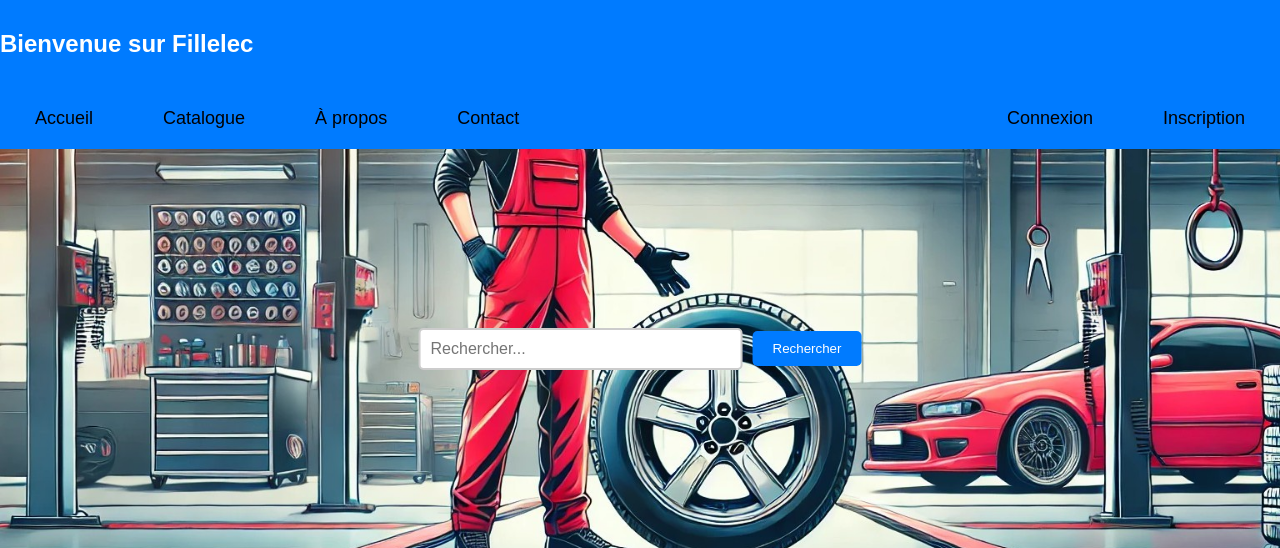
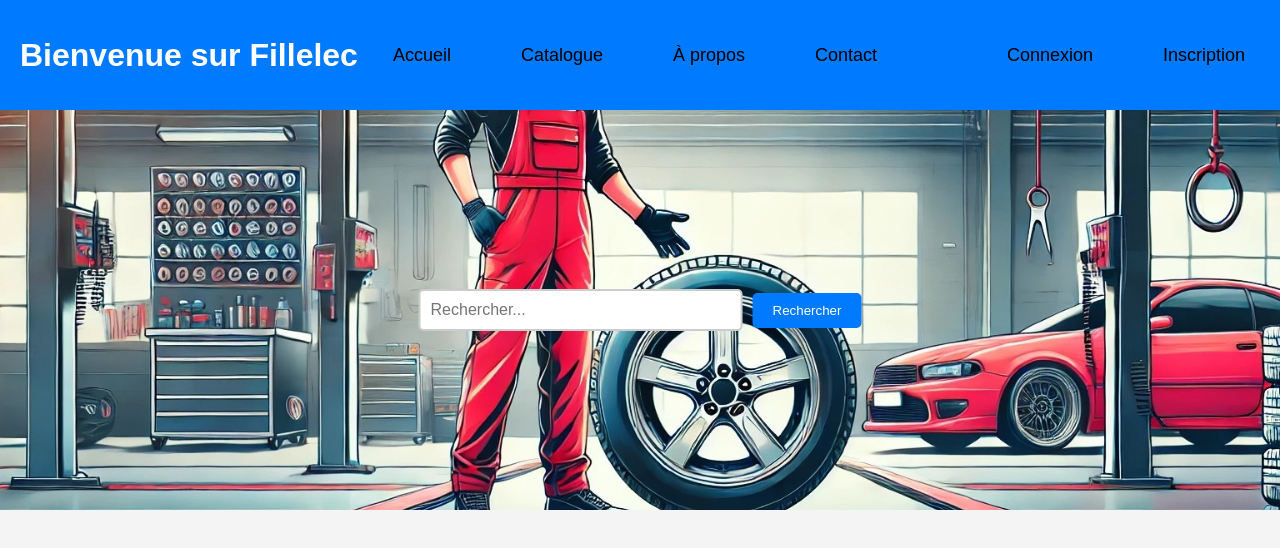
Before and after one commit to virage-auteuil/Filelec3, a PHP site: page / in a window 1280 px wide. Shown: the top 548 px of the page. Run offline with PHP 8.4, Linux system fonts and the light colour scheme.

Commit message:
Nav barre index titre et lien remis a neuf

```diff
--- a/FILELEC/assets/css/Nav_bar_index.css
+++ b/FILELEC/assets/css/Nav_bar_index.css
@@ -7,7 +7,7 @@ body {
 
 /* Style de la barre de navigation */
 nav {
-    background-color: #007BFF; /* Bleu foncé pour le fond de la barre */
+    background-color: #007bff; /* Bleu foncé pour le fond de la barre */
     padding: 10px 0;
     width: 100%;
     display: flex; /* Flexbox pour organiser les éléments */
@@ -24,10 +24,10 @@ nav {
 
 .link-container a {
     text-decoration: none;
-    color: rgb(0, 0, 0); /* Changement : Liens blancs pour plus de contraste */
+    color: rgb(0, 0, 0); /* Changement : Liens noirs pour plus de contraste */
     padding: 10px 20px;
     border-radius: 5px;
-    font-size: 18px;
+    font-size: 18px; /* Réduction de la taille de la police */
     transition: background-color 0.3s ease;
     display: block; /* Le padding affecte toute la zone du lien */
 }
@@ -38,8 +38,10 @@ nav {
 
 /* Style pour le titre */
 h1 {
-    text-align: center;
-    color: white;
+    text-align: left; /* Aligner à gauche */
+    margin-left: 20px; /* Ajouter un espace depuis le mur gauche */
+    color: rgb(255, 255, 255);
+    font-size: 32px; /* Taille de police augmentée */
 }
 
 /* Conteneur pour les éléments à droite */
--- a/FILELEC/index.php
+++ b/FILELEC/index.php
@@ -52,13 +52,8 @@ $unControleur = new Controleur();
             exit();
         }
         ?>
-
-        <nav>
-
+         <nav>
         <h1>Bienvenue sur Fillelec</h1>
-        </nav>
-
-        <nav>
 
             <div class="link-container">
                 <a href="index.php?page=1">Accueil</a>
```
Also changed, not shown: FILELEC/assets/css/recherche_barre_index.css (line endings or trailing spaces).
